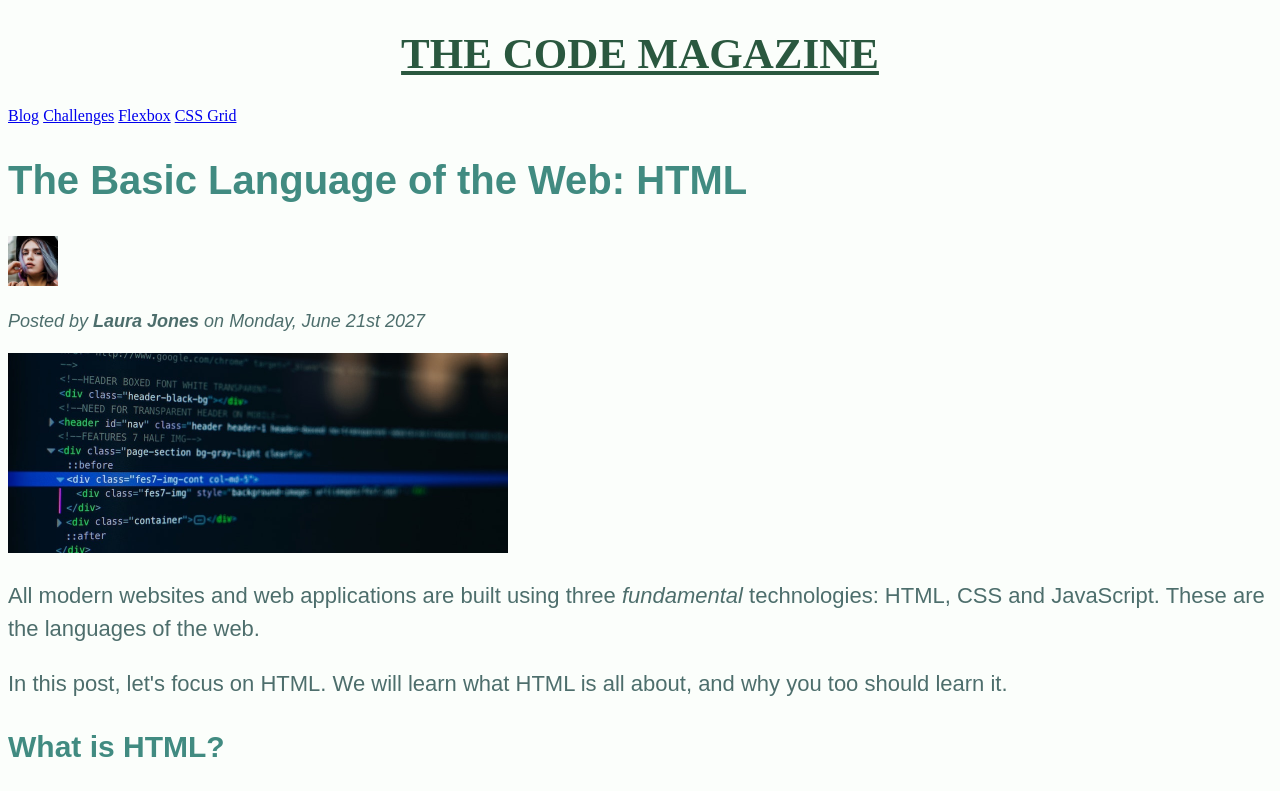
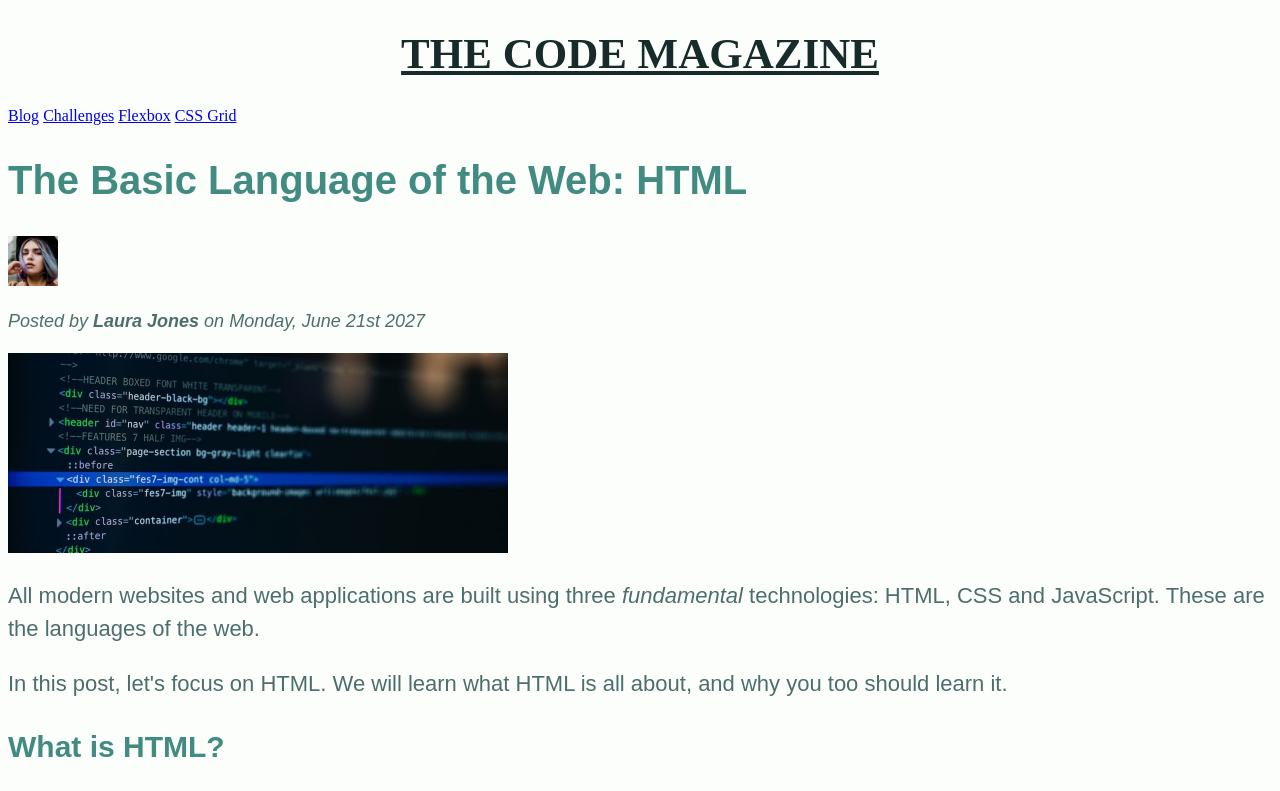
Before and after one commit to krisha2002/Website-for-Learning, a plain HTML site: page index.html in a window 1280 px wide. Shown: the top 791 px of the page. Drawn offline with Linux system fonts and the light colour scheme.

Commit message:
Update color changes in style.css

```diff
--- a/style.css
+++ b/style.css
@@ -13,7 +13,7 @@ h1 {
   text-transform: uppercase;
   font-style: inherit;
   font-family: "Times New Roman", Times, serif;
-  -webkit-text-fill-color: rgb(42, 88, 63);
+  -webkit-text-fill-color: rgb(23, 43, 42);
   text-align: center;
   color: rgba(35, 106, 128, 0);
   text-decoration-line: underline;
```
